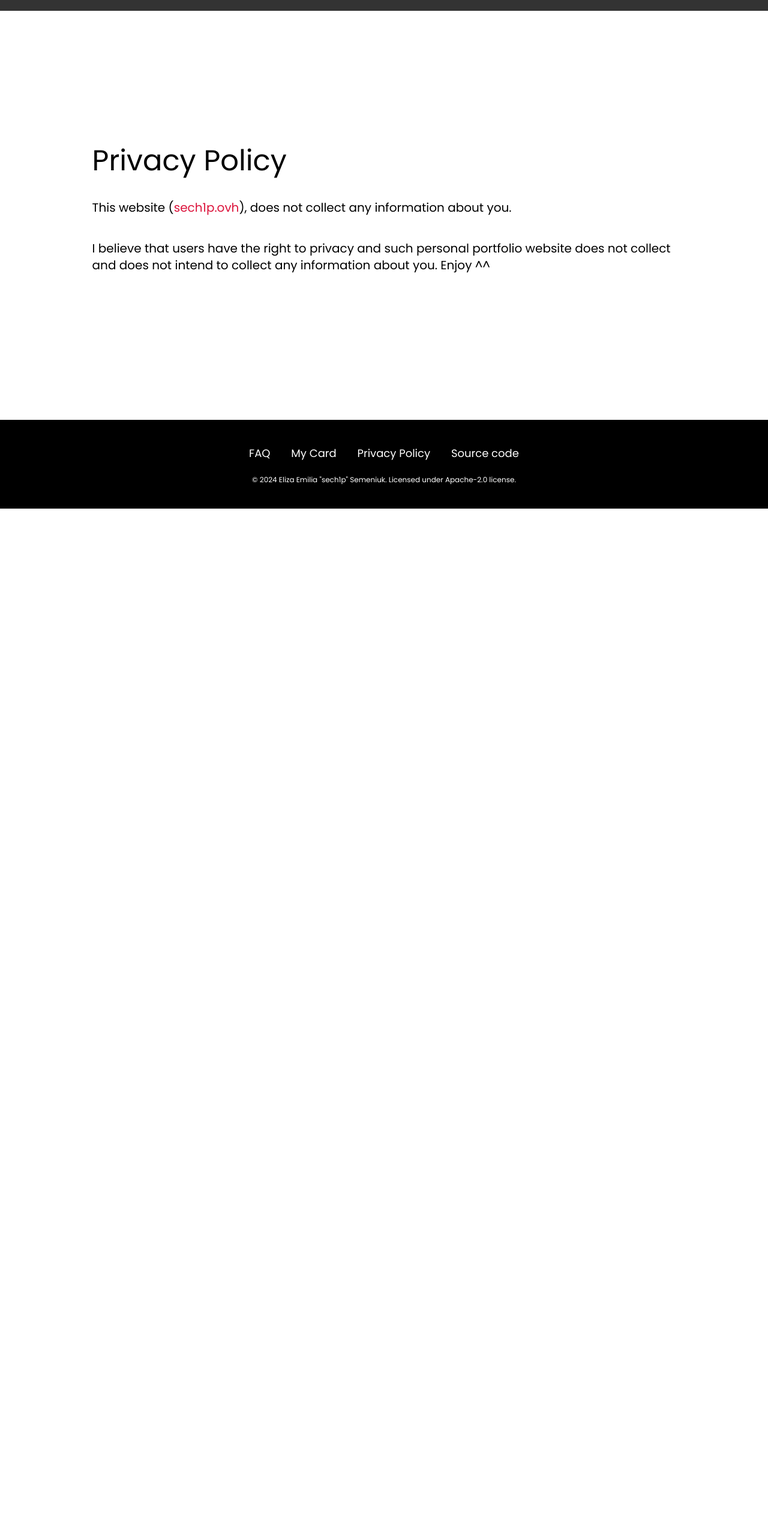
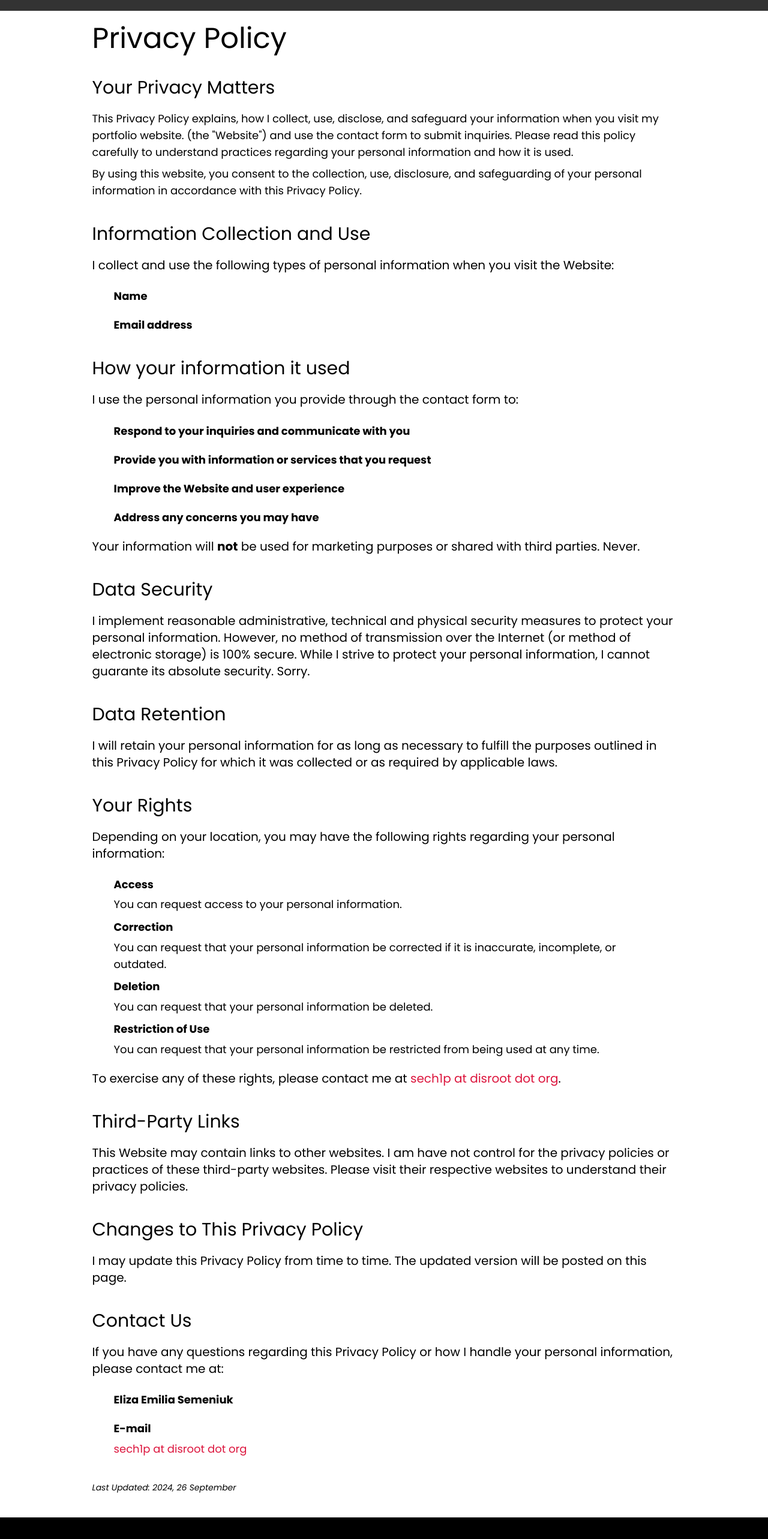
Before and after one commit to sech1p/sech1p.art, a Svelte app: page /privacy-policy in a window 1280 px wide. Shown: the part 100-2666 px from the top of the page at 60% size. Before the commit the page ends 948 px from the top, so only its background shows below. Built offline with nearby package versions, Linux system fonts and the light colour scheme.

Commit message:
🌸 Update privacy policy

```diff
--- a/src/pages/PrivacyPolicy.svelte
+++ b/src/pages/PrivacyPolicy.svelte
@@ -1,11 +1,94 @@
 <section class="privacy-policy flex w-full min-h-screen bg-white items-center gap-28">
   <div class="privacy-policy-content">
-    <h2 class="text-5xl">Privacy Policy</h2>
-    <p class="text-xl mt-10">
-      This website (<a class="link" href="https://sech1p.ovh">sech1p.ovh</a>), does not collect any information about you.
+    <h2 class="text-5xl mt-10">Privacy Policy</h2>
+    <h3 class="text-3xl mt-10">Your Privacy Matters</h3>
+    <p class="text-lg mt-5">
+      This Privacy Policy explains, how I collect, use, disclose, and safeguard your information when you visit my portfolio website. (the "Website") and use the contact form to submit inquiries. Please read this policy carefully to understand practices regarding your personal information and how it is used.
     </p>
-    <p class="text-xl mt-10">
-      I believe that users have the right to privacy and such personal portfolio website does not collect and does not intend to collect any information about you. Enjoy ^^
+    <p class="text-lg mt-2">
+      By using this website, you consent to the collection, use, disclosure, and safeguarding of your personal information in accordance with this Privacy Policy.
     </p>
+    <div class="mt-10">
+      <h3 class="text-3xl mt-10">Information Collection and Use</h3>
+      <p class="text-xl mt-5">
+        I collect and use the following types of personal information when you visit the Website:
+      </p>
+      <ul class="privacy-policy-collected-data">
+        <li class="text-lg font-bold hover:underline">Name</li>
+        <li class="text-lg font-bold hover:underline">Email address</li>
+      </ul>
+    </div>
+    <div class="mt-10">
+      <h3 class="text-3xl mt-10">How your information it used</h3>
+      <p class="text-xl mt-5">
+        I use the personal information you provide through the contact form to:
+      </p>
+      <ul class="privacy-policy-collected-data">
+        <li class="text-lg font-bold hover:underline">Respond to your inquiries and communicate with you</li>
+        <li class="text-lg font-bold hover:underline">Provide you with information or services that you request</li>
+        <li class="text-lg font-bold hover:underline">Improve the Website and user experience</li>
+        <li class="text-lg font-bold hover:underline">Address any concerns you may have</li>
+      </ul>
+      <p class="text-xl mt-5">
+        Your information will <b>not</b> be used for marketing purposes or shared with third parties. Never.
+      </p>
+    </div>
+    <div class="mt-10">
+      <h3 class="text-3xl mt-10">Data Security</h3>
+      <p class="text-xl mt-5">
+        I implement reasonable administrative, technical and physical security measures to protect your personal information. However, no method of transmission over the Internet (or method of electronic storage) is 100% secure. While I strive to protect your personal information, I cannot guarante its absolute security. Sorry.
+      </p>
+    </div>
+    <div class="mt-10">
+      <h3 class="text-3xl mt-10">Data Retention</h3>
+      <p class="text-xl mt-5">
+        I will retain your personal information for as long as necessary to fulfill the purposes outlined in this Privacy Policy for which it was collected or as required by applicable laws.
+      </p>
+    </div>
+    <div class="mt-10">
+      <h3 class="text-3xl mt-10">Your Rights</h3>
+      <p class="text-xl mt-5">
+        Depending on your location, you may have the following rights regarding your personal information:
+      </p>
+      <ul class="privacy-policy-collected-data">
+        <li class="text-lg font-bold hover:underline">Access</li>
+        <p class="text-lg">You can request access to your personal information.</p>
+        <li class="text-lg font-bold hover:underline">Correction</li>
+        <p class="text-lg">You can request that your personal information be corrected if it is inaccurate, incomplete, or outdated.</p>
+        <li class="text-lg font-bold hover:underline">Deletion</li>
+        <p class="text-lg">You can request that your personal information be deleted.</p>
+        <li class="text-lg font-bold hover:underline">Restriction of Use</li>
+        <p class="text-lg">You can request that your personal information be restricted from being used at any time.</p>
+      </ul>
+      <p class="text-xl mt-5">
+        To exercise any of these rights, please contact me at <span>sech1p at disroot dot org</span>.
+      </p>
+    </div>
+    <div class="mt-10">
+      <h3 class="text-3xl mt-10">Third-Party Links</h3>
+      <p class="text-xl mt-5">
+        This Website may contain links to other websites. I am have not control for the privacy policies or practices of these third-party websites. Please visit their respective websites to understand their privacy policies.
+      </p>
+    </div>
+    <div class="mt-10">
+      <h3 class="text-3xl mt-10">Changes to This Privacy Policy</h3>
+      <p class="text-xl mt-5">
+        I may update this Privacy Policy from time to time. The updated version will be posted on this page.
+      </p>
+    </div>
+    <div class="mt-10">
+      <h3 class="text-3xl mt-10">Contact Us</h3>
+      <p class="text-xl mt-5">
+        If you have any questions regarding this Privacy Policy or how I handle your personal information, please contact me at:
+      </p>
+      <ul class="privacy-policy-collected-data">
+        <li class="text-lg font-bold hover:underline">Eliza Emilia Semeniuk</li>
+        <li class="text-lg font-bold hover:underline">E-mail</li>
+        <p class="text-lg"><span>sech1p at disroot dot org</span></p>
+      </ul>
+      <p class="text-sm mt-10 mb-10">
+        <i>Last Updated: 2024, 26 September</i>
+      </p>
+    </div>
   </div>
 </section>
--- a/src/style.css
+++ b/src/style.css
@@ -313,3 +313,15 @@ li {
 .privacy-policy-content {
   max-width: 1000px;
 }
+.privacy-policy-collected-data {
+  margin-top: 2.5%;
+  margin-bottom: 20px;
+}
+.privacy-policy-collected-data li {
+  padding: 0 36px;
+}
+.privacy-policy-collected-data p {
+  margin-top: -1.5%;
+  margin-bottom: 1%;
+  padding: 0 36px;
+}
```
